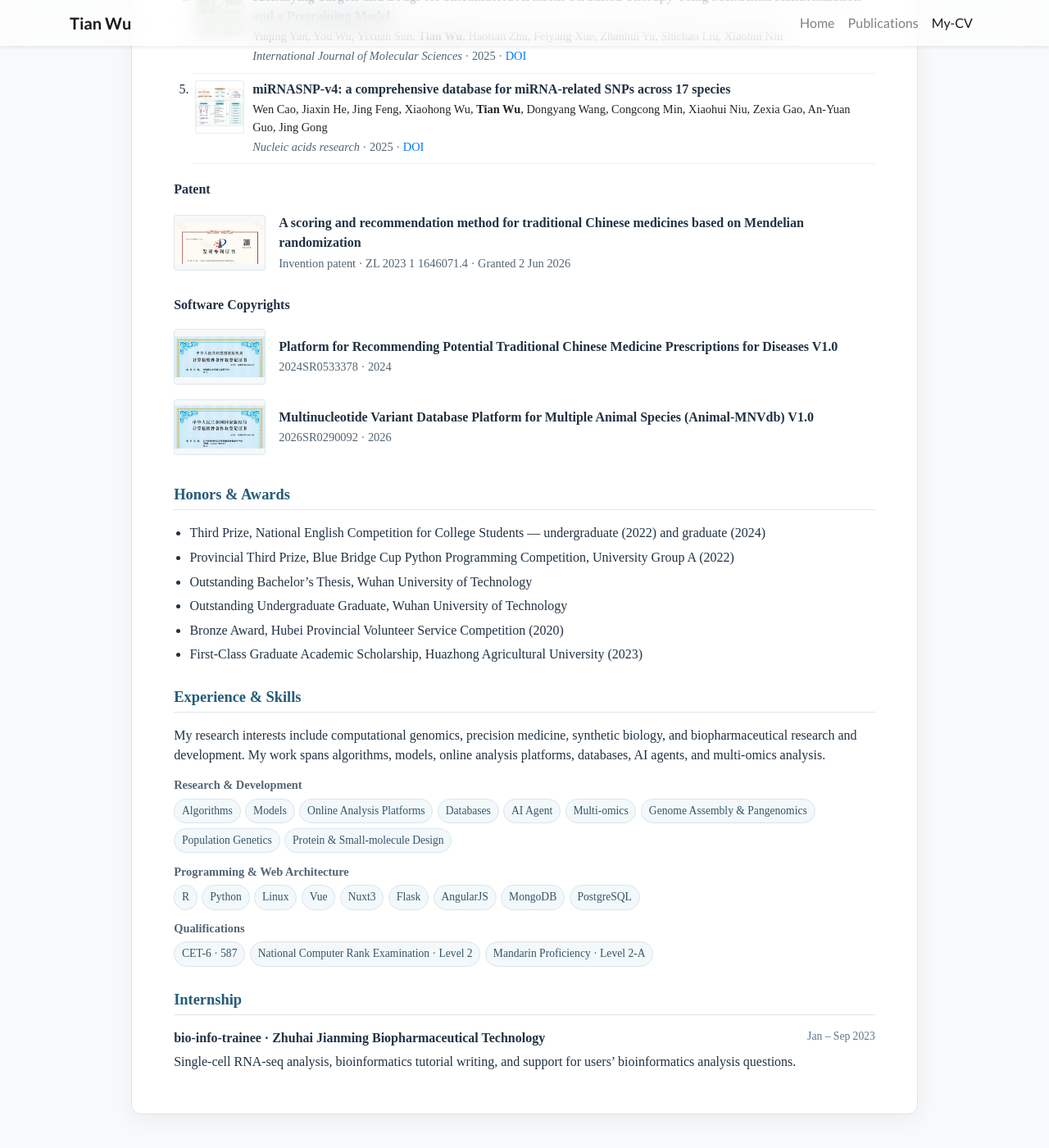
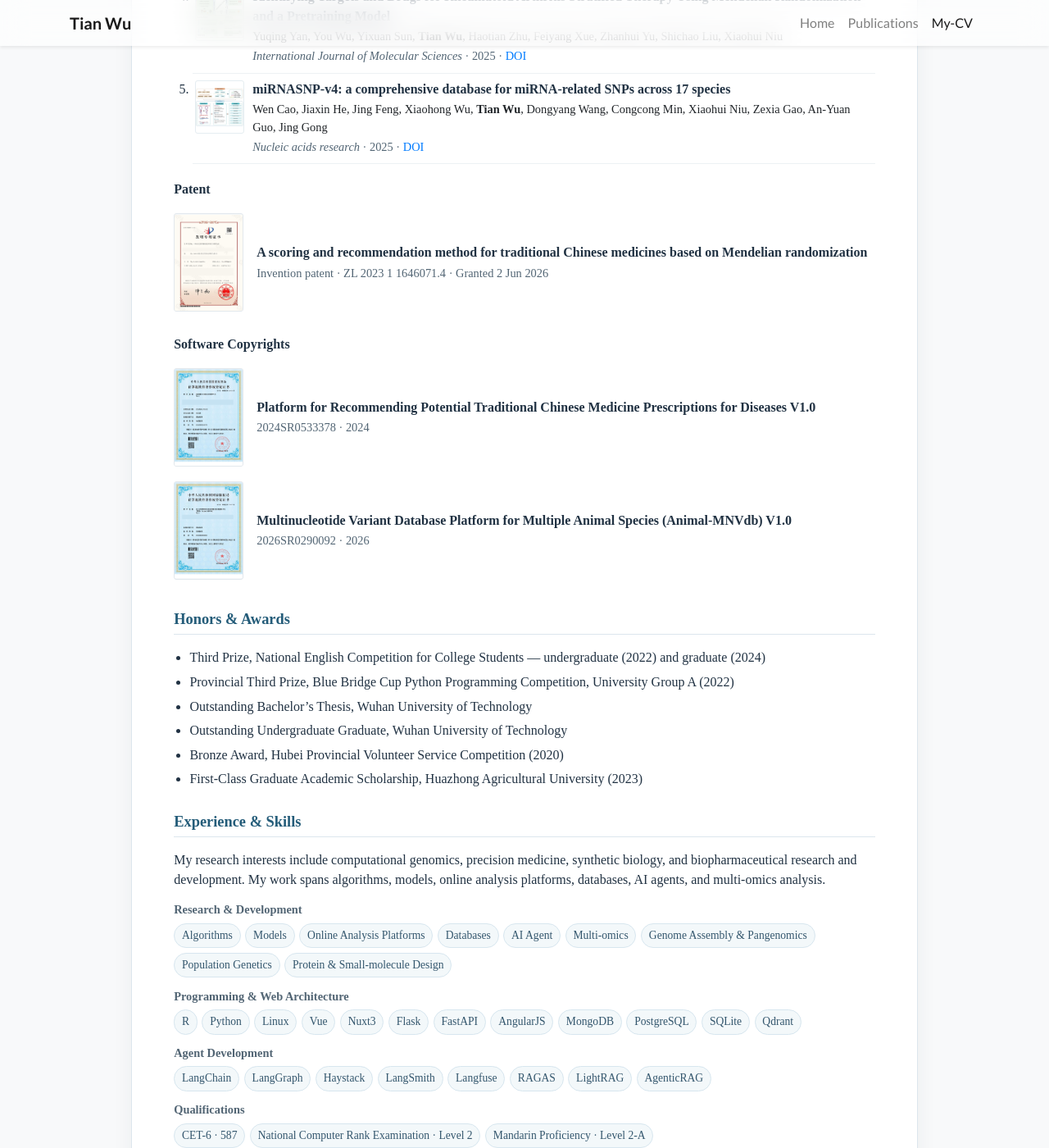
Before and after one commit to QuaSiMoDooooo/QuaSiMoDooooo.github.io, a Jekyll site: the page built from my-cv.html, in a window 1280 px wide and 1400 px high, scrolled down 1140 px. Shown: the whole window at 82% size. Built offline with Jekyll 4.4.1, drawn with Linux system fonts in a browser that asks for light colours; nearby versions of some CDN libraries; a style sheet for code colours, icons or effects is not loaded.

Commit message:
feat: refine CV education and skills

```diff
--- a/assets/css/cv.css
+++ b/assets/css/cv.css
@@ -37,8 +37,8 @@
 .cv-publications li > div { display: flow-root; }
 .cv-paper-image { float: left; width: 60px; height: 65px; margin: .1rem .65rem .2rem 0; object-fit: contain; border: 1px solid #e5edf1; border-radius: 3px; }
 .cv-publications strong, .cv-certificate strong { font-weight: 700; }
-.cv-certificate { display: grid; grid-template-columns: 112px 1fr; gap: 1rem; padding: .55rem 0; align-items: center; break-inside: avoid; }
-.cv-certificate img { display: block; width: 112px; height: 68px; object-fit: contain; background: #f6f8f9; border: 1px solid #e2e8ed; border-radius: 3px; }
+.cv-certificate { display: grid; grid-template-columns: 85px 1fr; gap: 1rem; padding: .55rem 0; align-items: center; break-inside: avoid; }
+.cv-certificate img { display: block; width: 85px; height: 120px; object-fit: contain; background: #f6f8f9; border: 1px solid #e2e8ed; border-radius: 3px; }
 .cv-awards { padding-left: 1.2rem; margin: 0; }
 .cv-awards li { margin-bottom: .35rem; }
 .cv-skill-groups { display: grid; gap: .9rem; }
@@ -70,8 +70,8 @@
     .cv-education { margin: .4rem 0; }
     .cv-publications li { padding: .3rem 0; }
     .cv-paper-image { width: 45px; height: 50px; margin-right: .45rem; }
-    .cv-certificate img { width: 76px; height: 46px; }
-    .cv-certificate { grid-template-columns: 76px 1fr; gap: .6rem; padding: .3rem 0; }
+    .cv-certificate img { width: 48px; height: 68px; }
+    .cv-certificate { grid-template-columns: 48px 1fr; gap: .6rem; padding: .3rem 0; }
     .cv-tags span { padding: .12rem .4rem; }
     .cv-section h2, .cv-subheading { break-after: avoid; }
     .cv-education, .cv-certificate, .cv-awards li, .cv-skill-groups > div { break-inside: avoid; }
--- a/my-cv.html
+++ b/my-cv.html
@@ -3,13 +3,13 @@ layout: default
 title: My CV
 navbar_title: My-CV
 ---
-<link rel="stylesheet" href="{{ '/assets/css/cv.css' | relative_url }}?v=6">
+<link rel="stylesheet" href="{{ '/assets/css/cv.css' | relative_url }}?v=7">
 <div class="cv-toolbar">
   <div class="cv-language" role="group" aria-label="CV language">
     <button type="button" data-set-language="en" aria-pressed="true">English</button>
     <button type="button" data-set-language="zh" aria-pressed="false">中文</button>
   </div>
-  <a class="cv-download" id="cv-download" href="{{ '/assets/cv/tian-wu-cv-en.pdf?v=5' | relative_url }}" data-en-href="{{ '/assets/cv/tian-wu-cv-en.pdf?v=5' | relative_url }}" data-zh-href="{{ '/assets/cv/tian-wu-cv-zh.pdf?v=5' | relative_url }}" download><i class="fas fa-download" aria-hidden="true"></i> <span data-en="Download PDF" data-zh="下载 PDF">Download PDF</span></a>
+  <a class="cv-download" id="cv-download" href="{{ '/assets/cv/tian-wu-cv-en.pdf?v=6' | relative_url }}" data-en-href="{{ '/assets/cv/tian-wu-cv-en.pdf?v=6' | relative_url }}" data-zh-href="{{ '/assets/cv/tian-wu-cv-zh.pdf?v=6' | relative_url }}" download><i class="fas fa-download" aria-hidden="true"></i> <span data-en="Download PDF" data-zh="下载 PDF">Download PDF</span></a>
 </div>
 <article class="cv-sheet">
   <header class="cv-header">
@@ -34,7 +34,7 @@ navbar_title: My-CV
     <div class="cv-education">
       <img src="{{ item.logo | relative_url }}" alt="" width="36" height="36">
       <div><h3 data-en="{{ item.name | escape }}" data-zh="{% if forloop.index == 1 %}中山大学{% elsif forloop.index == 2 %}华中农业大学{% else %}武汉理工大学{% endif %}">{{ item.name }}</h3>
-      <p data-en="{% if forloop.index == 1 %}School of Agriculture and Biotechnology · PhD in Bioinformatics{% elsif forloop.index == 2 %}College of Informatics · Master of Bioinformatics{% else %}Dual Bachelor's degrees in Pharmaceutical Engineering and Biochemistry{% endif %}" data-zh="{% if forloop.index == 1 %}农业与生物技术学院 生物信息学方向 博士{% elsif forloop.index == 2 %}信息学院 · 生物信息学硕士{% else %}制药工程和生物化学双学士{% endif %}">{% if forloop.index == 1 %}School of Agriculture and Biotechnology · PhD in Bioinformatics{% else %}{% if item.dept %}{{ item.dept }} · {% endif %}{{ item.position }}{% endif %}</p></div>
+      <p data-en="{% if forloop.index == 1 %}School of Agriculture and Biotechnology · PhD in Bioinformatics{% elsif forloop.index == 2 %}College of Informatics · Master of Bioinformatics{% else %}Dual Bachelor's degrees in Pharmaceutical Engineering and Biochemistry{% endif %}" data-zh="{% if forloop.index == 1 %}农业与生物技术学院 · 生物信息学方向 · 博士{% elsif forloop.index == 2 %}信息学院 · 生物信息学硕士{% else %}制药工程和生物化学双学士{% endif %}">{% if forloop.index == 1 %}School of Agriculture and Biotechnology · PhD in Bioinformatics{% else %}{% if item.dept %}{{ item.dept }} · {% endif %}{{ item.position }}{% endif %}</p></div>
       <time data-en="{{ item.date }}" data-zh="{% if forloop.index == 1 %}2026 年 9 月至今{% elsif forloop.index == 2 %}2023 年 9 月—2026 年 6 月{% else %}2019 年 9 月—2023 年 6 月{% endif %}">{{ item.date }}</time>
     </div>
     {% endfor %}
@@ -50,16 +50,16 @@ navbar_title: My-CV
     </ol>
     <h3 class="cv-subheading" data-en="Patent" data-zh="专利">Patent</h3>
     <div class="cv-certificate">
-      <a href="{{ '/assets/images/cv/patent-summary.jpg' | relative_url }}" target="_blank"><img src="{{ '/assets/images/cv/patent-summary.jpg' | relative_url }}" alt="Invention patent certificate"></a>
+      <a href="{{ '/assets/images/cv/patent-redacted.jpg' | relative_url }}" target="_blank"><img src="{{ '/assets/images/cv/patent-redacted.jpg' | relative_url }}" alt="Invention patent certificate"></a>
       <div><strong data-en="A scoring and recommendation method for traditional Chinese medicines based on Mendelian randomization" data-zh="一种基于孟德尔随机化的中药打分推荐方法">A scoring and recommendation method for traditional Chinese medicines based on Mendelian randomization</strong><p data-en="Invention patent · ZL 2023 1 1646071.4 · Granted 2 Jun 2026" data-zh="发明专利 · ZL 2023 1 1646071.4 · 授权公告日 2026 年 6 月 2 日">Invention patent · ZL 2023 1 1646071.4 · Granted 2 Jun 2026</p></div>
     </div>
     <h3 class="cv-subheading" data-en="Software Copyrights" data-zh="软件著作权">Software Copyrights</h3>
     <div class="cv-certificate">
-      <a href="{{ '/assets/images/cv/tcm-copyright-summary.jpg' | relative_url }}" target="_blank"><img src="{{ '/assets/images/cv/tcm-copyright-summary.jpg' | relative_url }}" alt="Software copyright registration certificate"></a>
+      <a href="{{ '/assets/images/cv/tcm-copyright-redacted.jpg' | relative_url }}" target="_blank"><img src="{{ '/assets/images/cv/tcm-copyright-redacted.jpg' | relative_url }}" alt="Software copyright registration certificate"></a>
       <div><strong data-en="Platform for Recommending Potential Traditional Chinese Medicine Prescriptions for Diseases V1.0" data-zh="疾病潜在中药处方推荐平台 V1.0">Platform for Recommending Potential Traditional Chinese Medicine Prescriptions for Diseases V1.0</strong><p>2024SR0533378 · 2024</p></div>
     </div>
     <div class="cv-certificate">
-      <a href="{{ '/assets/images/cv/animal-mnv-copyright-summary.jpg' | relative_url }}" target="_blank"><img src="{{ '/assets/images/cv/animal-mnv-copyright-summary.jpg' | relative_url }}" alt="Animal-MNVdb software copyright registration certificate"></a>
+      <a href="{{ '/assets/images/cv/animal-mnv-copyright-redacted.jpg' | relative_url }}" target="_blank"><img src="{{ '/assets/images/cv/animal-mnv-copyright-redacted.jpg' | relative_url }}" alt="Animal-MNVdb software copyright registration certificate"></a>
       <div><strong data-en="Multinucleotide Variant Database Platform for Multiple Animal Species (Animal-MNVdb) V1.0" data-zh="多个动物物种的多核苷酸变异数据库平台（Animal-MNVdb）V1.0">Multinucleotide Variant Database Platform for Multiple Animal Species (Animal-MNVdb) V1.0</strong><p>2026SR0290092 · 2026</p></div>
     </div>
   </section>
@@ -79,7 +79,8 @@ navbar_title: My-CV
     <p data-en="My research interests include computational genomics, precision medicine, synthetic biology, and biopharmaceutical research and development. My work spans algorithms, models, online analysis platforms, databases, AI agents, and multi-omics analysis." data-zh="我感兴趣的研究方向为计算基因组、精准医疗、合成生物以及生物医药研发，我的工作涵盖算法、模型、在线分析平台、数据库、AI agent 的开发以及基于多组学的分析。">My research interests include computational genomics, precision medicine, synthetic biology, and biopharmaceutical research and development. My work spans algorithms, models, online analysis platforms, databases, AI agents, and multi-omics analysis.</p>
     <div class="cv-skill-groups">
       <div><h3 data-en="Research &amp; Development" data-zh="研究与开发">Research &amp; Development</h3><div class="cv-tags"><span data-en="Algorithms" data-zh="算法">Algorithms</span><span data-en="Models" data-zh="模型">Models</span><span data-en="Online Analysis Platforms" data-zh="在线分析平台">Online Analysis Platforms</span><span data-en="Databases" data-zh="数据库">Databases</span><span>AI Agent</span><span data-en="Multi-omics" data-zh="多组学">Multi-omics</span><span data-en="Genome Assembly &amp; Pangenomics" data-zh="基因组组装与泛基因组">Genome Assembly &amp; Pangenomics</span><span data-en="Population Genetics" data-zh="群体遗传">Population Genetics</span><span data-en="Protein &amp; Small-molecule Design" data-zh="蛋白质与小分子设计">Protein &amp; Small-molecule Design</span></div></div>
-      <div><h3 data-en="Programming &amp; Web Architecture" data-zh="编程与网站架构">Programming &amp; Web Architecture</h3><div class="cv-tags"><span>R</span><span>Python</span><span>Linux</span><span>Vue</span><span>Nuxt3</span><span>Flask</span><span>AngularJS</span><span>MongoDB</span><span>PostgreSQL</span></div></div>
+      <div><h3 data-en="Programming &amp; Web Architecture" data-zh="编程与网站架构">Programming &amp; Web Architecture</h3><div class="cv-tags"><span>R</span><span>Python</span><span>Linux</span><span>Vue</span><span>Nuxt3</span><span>Flask</span><span>FastAPI</span><span>AngularJS</span><span>MongoDB</span><span>PostgreSQL</span><span>SQLite</span><span>Qdrant</span></div></div>
+      <div><h3 data-en="Agent Development" data-zh="Agent 开发">Agent Development</h3><div class="cv-tags"><span>LangChain</span><span>LangGraph</span><span>Haystack</span><span>LangSmith</span><span>Langfuse</span><span>RAGAS</span><span>LightRAG</span><span>AgenticRAG</span></div></div>
       <div><h3 data-en="Qualifications" data-zh="语言与资格">Qualifications</h3><div class="cv-tags"><span data-en="CET-6 · 587" data-zh="英语 CET-6 · 587 分">CET-6 · 587</span><span data-en="National Computer Rank Examination · Level 2" data-zh="全国计算机等级考试二级">National Computer Rank Examination · Level 2</span><span data-en="Mandarin Proficiency · Level 2-A" data-zh="普通话二级甲等">Mandarin Proficiency · Level 2-A</span></div></div>
     </div>
   </section>
```
Also changed, not shown: assets/images/cv/animal-mnv-copyright-redacted.jpg (added), assets/images/cv/animal-mnv-copyright-summary.jpg (deleted), assets/images/cv/patent-redacted.jpg (added), assets/images/cv/patent-summary.jpg (deleted), assets/images/cv/tcm-copyright-redacted.jpg (added), assets/images/cv/tcm-copyright-summary.jpg (deleted), 2 other files.
